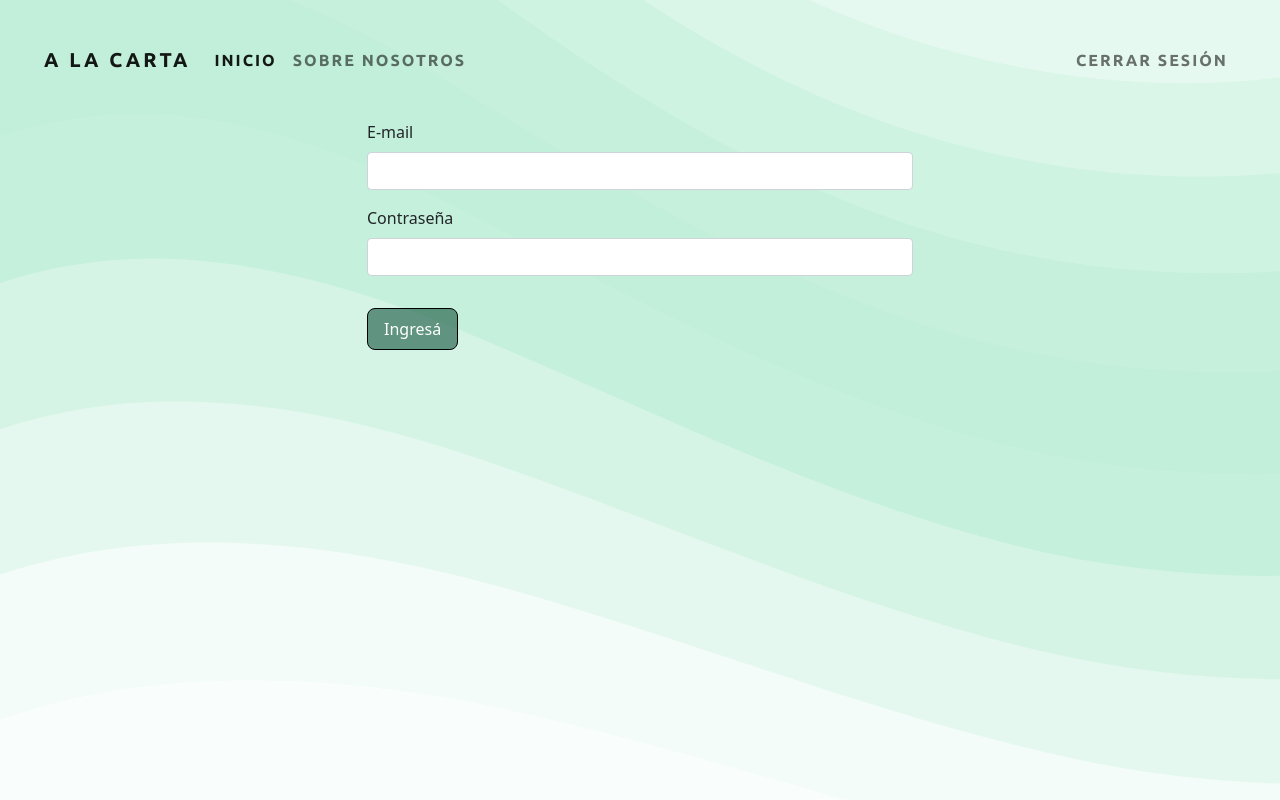
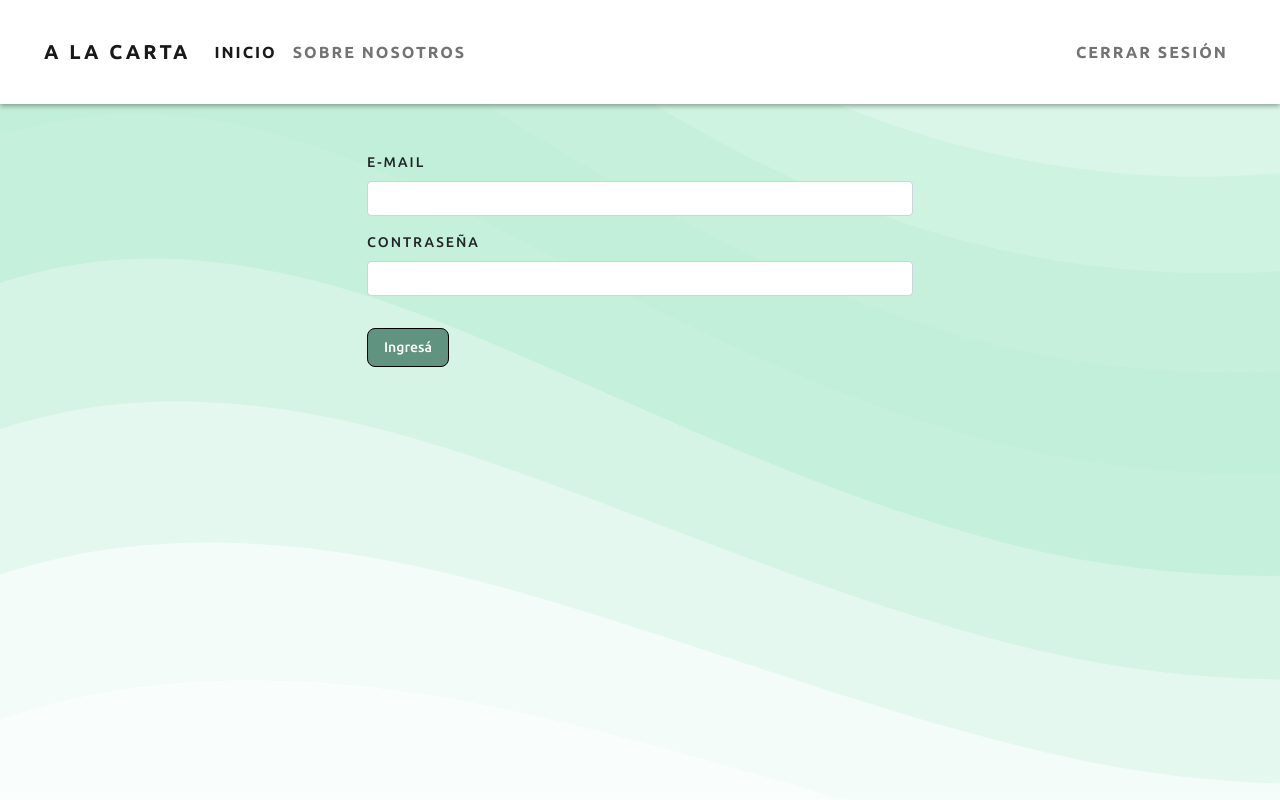
Before and after one commit to JuanSanchezKZ/challenge-alkemy-angular, an Angular app: page /login in a window 1280 px wide. Built offline with nearby package versions, Linux system fonts and the light colour scheme.

Commit message:
style changes

```diff
--- a/src/app/login/login.component.css
+++ b/src/app/login/login.component.css
@@ -1,6 +1,16 @@
+* {
+  font-family: "Ubuntu", sans-serif;
+  font-size: 14px;
+}
 .invalid {
   color: red;
   margin-top: -15px;
+}
+
+label {
+  font-weight: 500;
+  text-transform: uppercase;
+  letter-spacing: 2px;
 }
 
 .button-primary {
--- a/src/app/login/login.component.html
+++ b/src/app/login/login.component.html
@@ -1,5 +1,5 @@
 <form [formGroup]="form" #ngForm="ngForm" (ngSubmit)="onSubmit()">
-  <div class="container-sm">
+  <div class="container-sm mt-5">
     <div class="row justify-content-center">
       <div class="col-sm-6">
         <div class="mb-3">
--- a/src/app/navbar/navbar.component.css
+++ b/src/app/navbar/navbar.component.css
@@ -3,7 +3,9 @@
 }
 
 .navbar {
-  margin: 2rem;
+  padding: 2rem;
+  background-color: #fff;
+  box-shadow: rgba(0, 0, 0, 0.35) 0px 2px 5px;
 }
 
 .navbar-brand {
```
